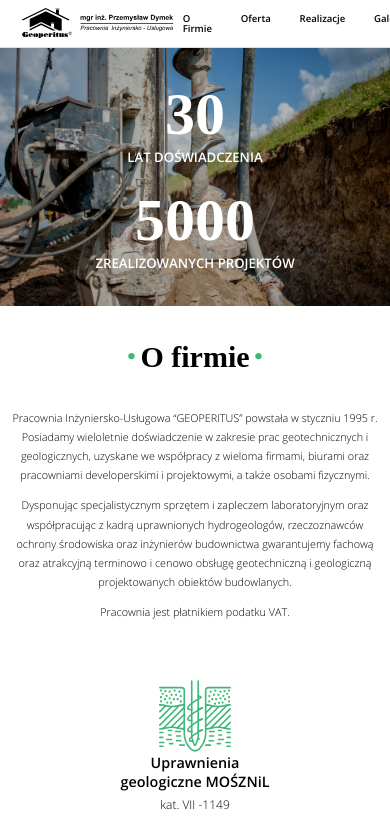
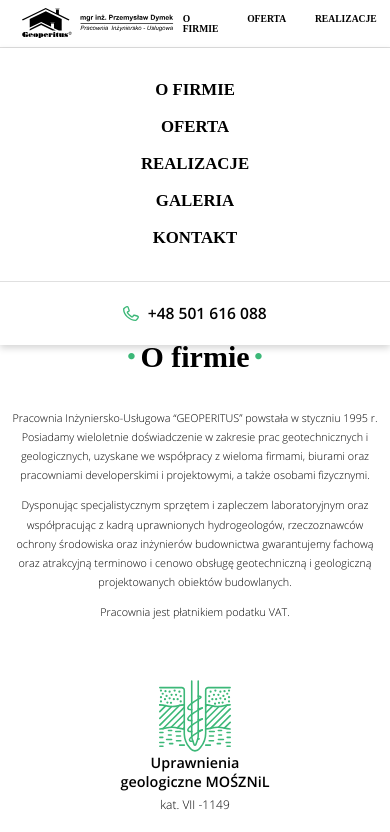
Before and after one commit to rafzby/geoperitus-www, a plain HTML site: page index.html in a window 390 px wide. Shown: the top 832 px of the page. Drawn offline with Linux system fonts and the light colour scheme; a web font is replaced by a local one.

Commit message:
Add mobile menu

```diff
--- a/index.html
+++ b/index.html
@@ -19,22 +19,43 @@
 </head>
 
 <body>
-    <header>
+    <header class="c-top-bar">
         <a href="#">
-            <img class="c-logo" src="gfx/logo.svg">
+            <img class="c-top-bar__logo" src="gfx/logo.svg">
         </a>
-        <nav class="c-navbar">
-            <a class="c-navbar__item" href="#o-firmie">O Firmie</a>
-            <a class="c-navbar__item" href="#oferta">Oferta</a>
-            <a class="c-navbar__item" href="#realizacje">Realizacje</a>
-            <a class="c-navbar__item" href="#galeria">Galeria</a>
-            <a class="c-navbar__item" href="#kontakt">Kontakt</a>
+        <nav class="c-desktop-menu">
+            <a class="c-desktop-menu__item c-menu-item" href="#o-firmie">O Firmie</a>
+            <a class="c-desktop-menu__item c-menu-item" href="#oferta">Oferta</a>
+            <a class="c-desktop-menu__item c-menu-item" href="#realizacje">Realizacje</a>
+            <a class="c-desktop-menu__item c-menu-item" href="#galeria">Galeria</a>
+            <a class="c-desktop-menu__item c-menu-item" href="#kontakt">Kontakt</a>
         </nav>
-        <div class="c-navbar__divider"></div>
-        <img class="c-phone__icon" src="gfx/ic_phone_number.svg">
-        <a class="c-phone__number" href="tel:+48 501 616 088">+48 501 616 088</a>
+        <div class="c-top-bar__divider"></div>
+        <div class="c-desktop-menu__phone">
+            <div claas="c-phone">
+                <img class="c-phone__icon" src="gfx/ic_phone_number.svg">
+                <a class="c-phone__number" href="tel:+48 501 616 088">+48 501 616 088</a>
+            </div>
+        </div>
     </header>
     <main>
+        <section class="c-mobile-menu o-section--2">
+            <div class="o-main">
+                <nav class="c-mobile-menu__nav">
+                    <a class="c-mobile-menu__item c-menu-item" href="#o-firmie">O Firmie</a>
+                    <a class="c-mobile-menu__item c-menu-item" href="#oferta">Oferta</a>
+                    <a class="c-mobile-menu__item c-menu-item" href="#realizacje">Realizacje</a>
+                    <a class="c-mobile-menu__item c-menu-item" href="#galeria">Galeria</a>
+                    <a class="c-mobile-menu__item c-menu-item" href="#kontakt">Kontakt</a>
+                </nav>
+            </div>
+            <div class="c-mobile-menu__phone">
+                <div claas="c-phone">
+                    <img class="c-phone__icon" src="gfx/ic_phone_number.svg">
+                    <a class="c-phone__number" href="tel:+48 501 616 088">+48 501 616 088</a>
+                </div>
+            </div>
+        </section>
         <section class="c-header c-header--background o-section--3 o-section--5--xs o-section--8--m o-section--10--xl">
             <div class="o-main">
                 <div class="c-header__content">
--- a/style.css
+++ b/style.css
@@ -72,11 +72,17 @@ table {
     font-weight: 600;
 }
 
+@font-face {
+    font-family: openSans;
+    src: url(fonts/OpenSans-Bold_0.ttf);
+    font-weight: bold;
+}
+
 * {
     box-sizing: border-box;
 }
 
-header {
+.c-top-bar {
     display: flex;
     box-sizing: border-box;
     position: fixed;
@@ -91,26 +97,11 @@ header {
     padding: 1em;
 }
 
-.c-navbar {
-    display: flex;
-    flex-grow: 1;
-    justify-content: flex-end;
-    align-content: center;
+.c-top-bar__logo {
+    height: 4em;
 }
 
-.c-navbar__item {
-    margin-right: 3em;
-    font-size: .8em;
-    font-family: "openSans";
-    font-weight: bold;
-    text-decoration: none;
-}
-
-.c-navbar__item:link, .c-navbar__item:visited {
-    color: inherit;
-}
-
-.c-navbar__divider {
+.c-top-bar__divider {
     display: inline-block;
     margin: 0 .5em;
     height: 3em;
@@ -120,9 +111,22 @@ header {
     background: -webkit-linear-gradient(transparent, #e0e0e0, transparent);
 }
 
+.c-menu-item {
+    font-family: "openSans";
+    font-weight: bold;
+    text-decoration: none;
+    text-transform: uppercase;
+}
+
+.c-menu-item:link, .c-menu-item:visited {
+    color: inherit;
+}
+
+/* Phone */
 .c-phone__icon {
     height: 1.3em;
     margin-right: .5em;
+    vertical-align: middle;
 }
 
 .c-phone__number {
@@ -130,14 +134,53 @@ header {
     font-family: "openSans";
     font-weight: 600;
     font-size: 1.3em;
+    vertical-align: middle;
 }
 
 .c-phone__number:link, .c-phone__number:visited {
     color: inherit;
 }
 
-.c-logo {
-    height: 4em;
+/* Mobile Menu */
+.c-mobile-menu  {
+    width: 100%;
+    max-width: 100%;
+    text-align: center;
+    position: fixed;
+    top: 4em;
+    z-index: 1;
+    background: white;
+    -webkit-box-shadow: 0px 3px 7px 0px rgba(0,0,0,0.17);
+    -moz-box-shadow: 0px 3px 7px 0px rgba(0,0,0,0.17);
+    box-shadow: 0px 3px 7px 0px rgba(0,0,0,0.17);
+}
+
+.c-mobile-menu__nav {
+    padding-bottom: 2rem;
+}
+
+.c-mobile-menu__item {
+    display: block;
+    padding: .6em;
+    font-size: 1.4em;
+}
+
+/* Mobile Menu */
+.c-desktop-menu {
+    display: flex;
+    flex-grow: 1;
+    justify-content: flex-end;
+    align-content: center;
+}
+
+.c-desktop-menu__item {
+    margin-right: 3em;
+    font-size: .8em;
+}
+
+.c-mobile-menu__phone {
+    padding-top: 2rem;
+    border-top: 1px solid #e0e0e0;
 }
 
 main {
@@ -216,6 +259,10 @@ section {
 
 .o-section--1 {
     padding: 1rem 0 1rem;
+}
+
+.o-section--2 {
+    padding: 2rem 0 2rem;
 }
 
 .o-section--3 {
@@ -527,6 +574,7 @@ section {
     width: 15em;
     background: linear-gradient(to right,transparent, white, transparent);
     background: -webkit-linear-gradient(to right,transparent, white, transparent);
+    background: -moz-linear-gradient(to right,transparent, white, transparent);
 }
 
 /* Screen Sizes */
```
